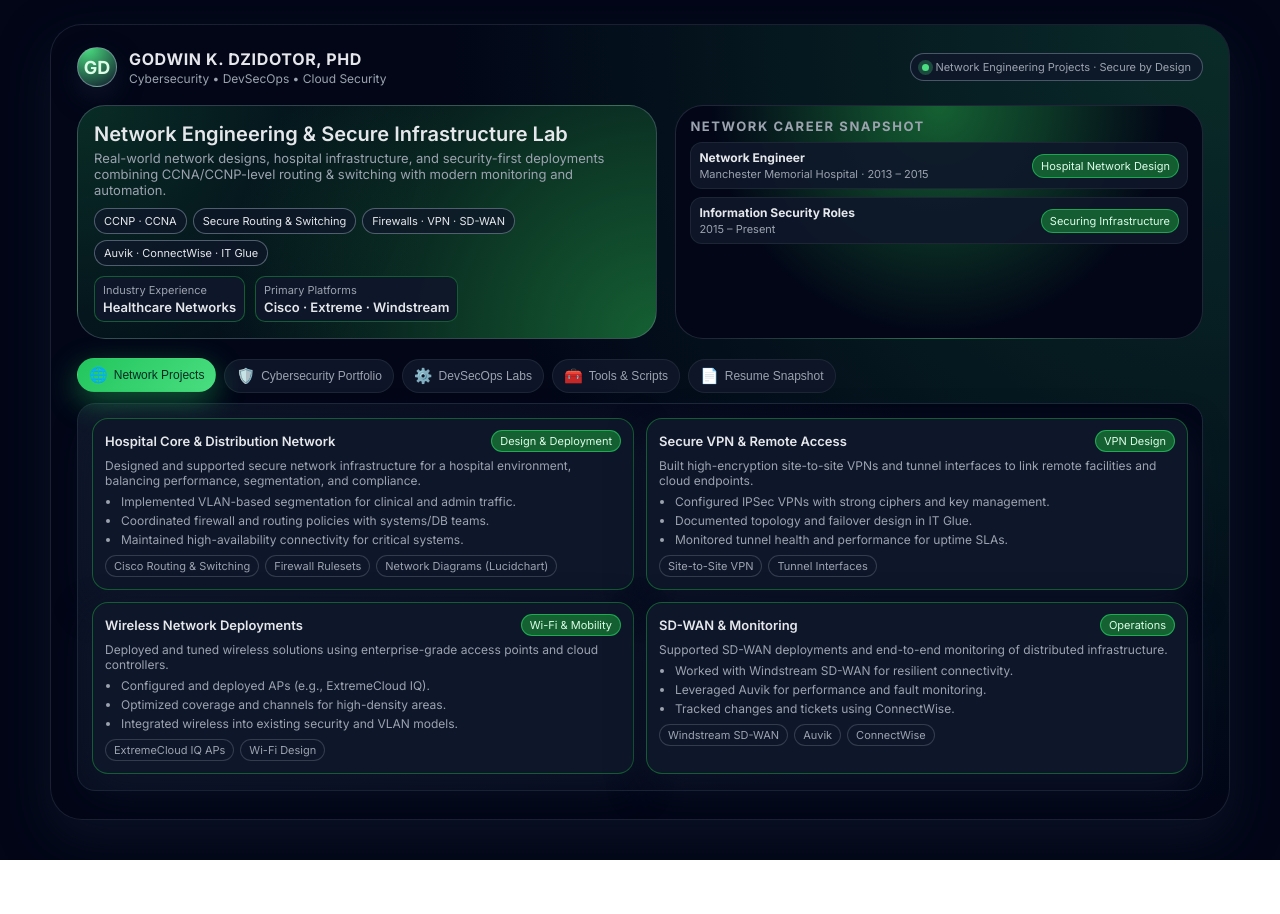
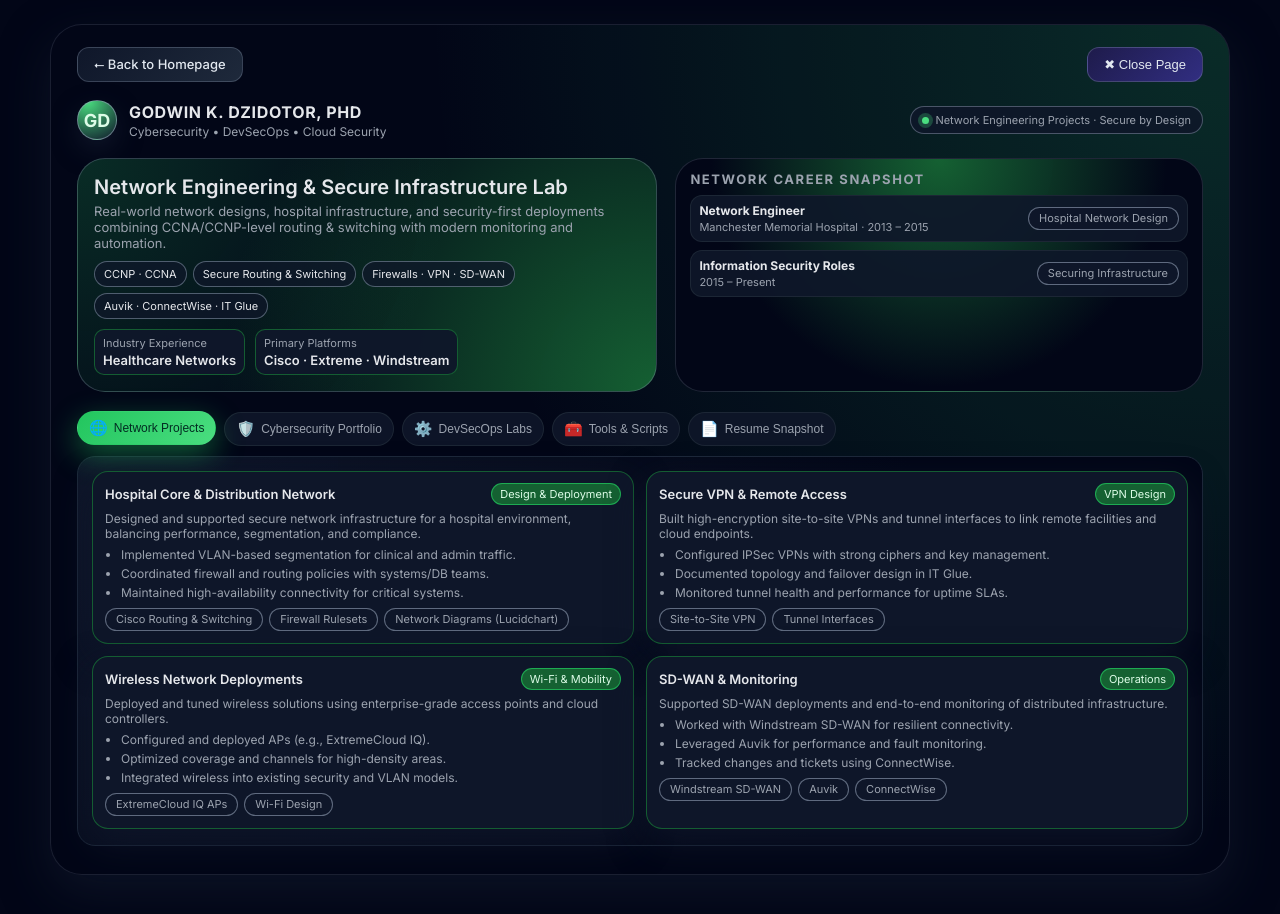
Before and after one commit to godwinkdzidotor-stack/Network-Engineering-Projects, a plain HTML site: page index.html in a window 1280 px wide. Before the commit the page ends 860 px from the top, so only its background shows below. Drawn offline with Linux system fonts and the light colour scheme.

Commit message:
index.html

```diff
--- a/index.html
+++ b/index.html
@@ -81,6 +81,50 @@
       .shell-inner {
         padding: 22px 26px 28px;
       }
+    }
+
+    /* Top nav buttons row */
+    .nav-buttons {
+      display: flex;
+      justify-content: space-between;
+      margin-bottom: 18px;
+    }
+    .home-btn {
+      display: inline-flex;
+      align-items: center;
+      justify-content: center;
+      padding: 8px 16px;
+      background: linear-gradient(135deg, #0f172a, #1e293b);
+      border: 1px solid rgba(148,163,184,0.3);
+      border-radius: 12px;
+      color: #e2e8f0;
+      font-size: 13px;
+      text-decoration: none;
+      font-weight: 500;
+      transition: 0.25s ease-out;
+    }
+    .home-btn:hover {
+      background: linear-gradient(135deg, #1e293b, #334155);
+      color: #ffffff;
+      transform: translateY(-2px);
+      box-shadow: 0 6px 16px rgba(0,0,0,0.4);
+    }
+    .close-btn {
+      padding: 8px 16px;
+      background: linear-gradient(135deg, #1e1b4b, #312e81);
+      border: 1px solid rgba(148,163,184,0.3);
+      border-radius: 12px;
+      color: #e2e8f0;
+      font-size: 13px;
+      font-weight: 500;
+      cursor: pointer;
+      transition: 0.25s ease-out;
+    }
+    .close-btn:hover {
+      background: linear-gradient(135deg, #312e81, #4338ca);
+      color: #ffffff;
+      transform: translateY(-2px);
+      box-shadow: 0 6px 16px rgba(0,0,0,0.45);
     }
 
     .top-bar {
@@ -287,14 +331,20 @@
       color: var(--text-muted);
     }
 
-    .badge {
-      font-size: 11px;
-      padding: 4px 8px;
-      border-radius: 999px;
-      background: rgba(22, 101, 52, 0.9);
-      border: 1px solid rgba(34, 197, 94, 0.7);
-      color: #dcfce7;
-      white-space: nowrap;
+    /* Unified pill styling for badges + foot pills */
+    .badge,
+    .foot-pill {
+      display:inline-flex;
+      align-items:center;
+      justify-content:center;
+      padding:4px 10px;
+      border-radius:999px;
+      background:rgba(15,23,42,0.95);
+      border:1px solid rgba(148,163,184,0.6);
+      font-size:11px;
+      line-height:1.2;
+      color:var(--text-muted);
+      white-space:nowrap;
     }
 
     /* Tabs */
@@ -429,14 +479,6 @@
       font-size: 11px;
     }
 
-    .foot-pill {
-      padding: 3px 8px;
-      border-radius: 999px;
-      background: rgba(15, 23, 42, 0.96);
-      border: 1px solid rgba(55, 65, 81, 0.9);
-      color: var(--text-muted);
-    }
-
     .text-block {
       font-size: 12px;
       color: var(--text-muted);
@@ -491,6 +533,17 @@
 <body>
   <main class="shell">
     <div class="shell-inner">
+
+      <!-- Top nav buttons: Back + Close -->
+      <div class="nav-buttons">
+        <a href="https://godwinkdzidotor-stack.github.io/" class="home-btn">
+          ⭠ Back to Homepage
+        </a>
+        <button class="close-btn" onclick="window.close();">
+          ✖ Close Page
+        </button>
+      </div>
+
       <!-- Top bar -->
       <header class="top-bar">
         <div class="brand">
```
